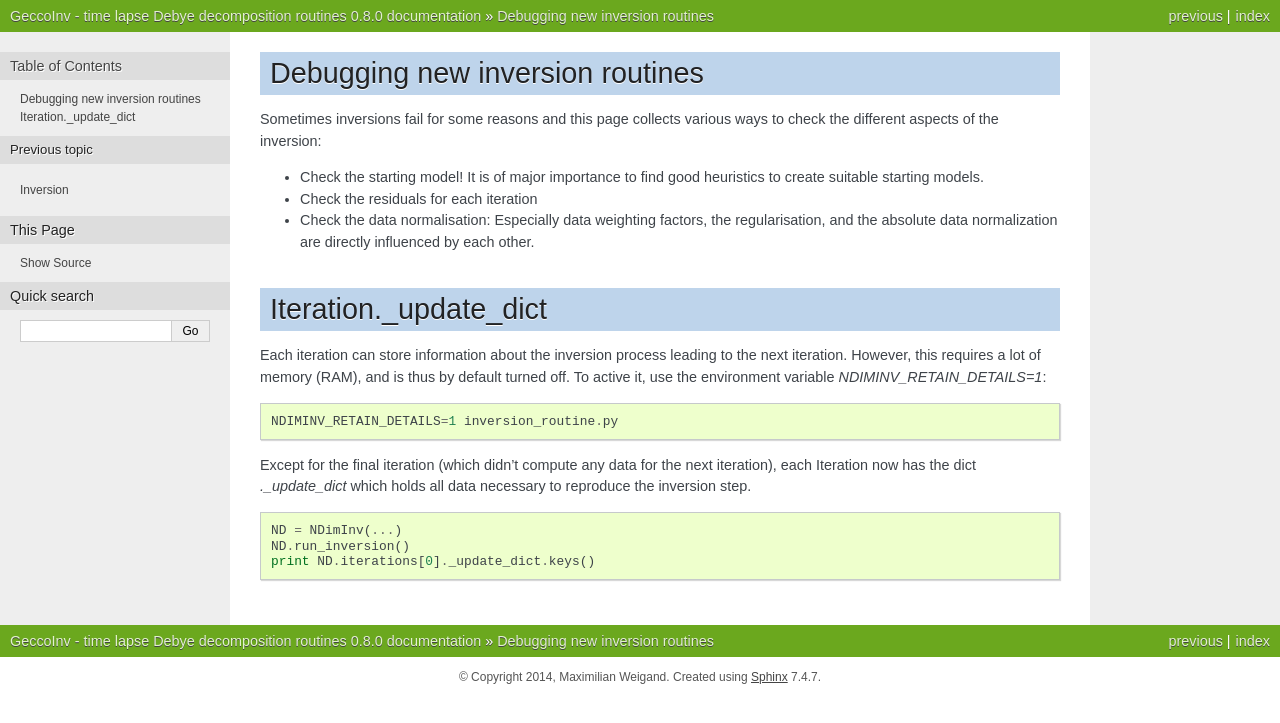
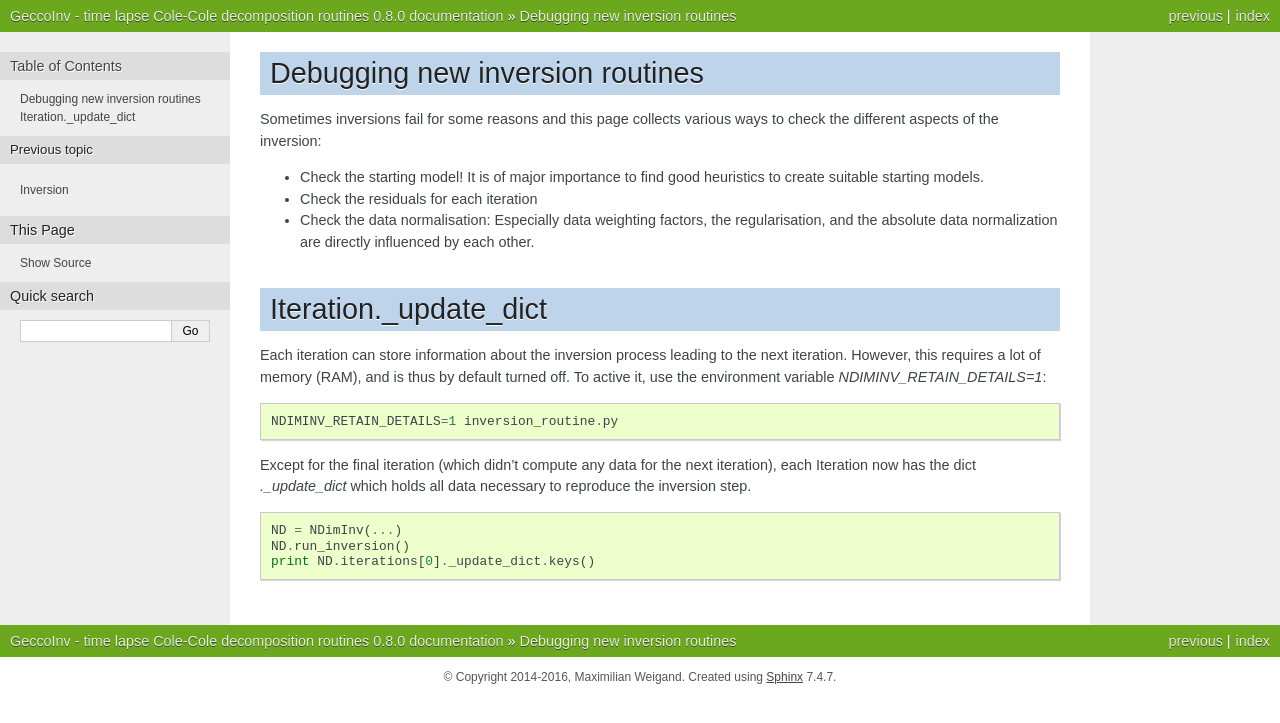
Before and after one commit to m-weigand/geccoinv, a Sphinx documentation site: the page built from docs/doc/debugging.rst, in a window 1280 px wide. Shown: the top 723 px of the page. Built offline with Sphinx 7.4.7, drawn with Linux system fonts in a browser that asks for light colours; formulas are drawn with MathJax 3; pages that are not in the unit, such as notebooks, are missing from menus.

Commit message:
update documentation

```diff
--- a/docs/doc/conf.py
+++ b/docs/doc/conf.py
@@ -51,8 +51,8 @@ source_suffix = '.rst'
 master_doc = 'index'
 
 # General information about the project.
-project = u'GeccoInv - time lapse Debye decomposition routines'
-copyright = u'2014, Maximilian Weigand'
+project = u'GeccoInv - time lapse Cole-Cole decomposition routines'
+copyright = u'2014-2016, Maximilian Weigand'
 
 # The version info for the project you're documenting, acts as replacement for
 # |version| and |release|, also used in various other places throughout the
--- a/docs/doc/index.rst
+++ b/docs/doc/index.rst
@@ -210,9 +210,6 @@ API
     :maxdepth: 0
 
     api/NDimInv
-    api/lib_cc
-    api/lib_cc
-    api/lib_cc2
     api/sip_formats
 
 Indices and tables
```
Also changed, not shown: 1 other file.
